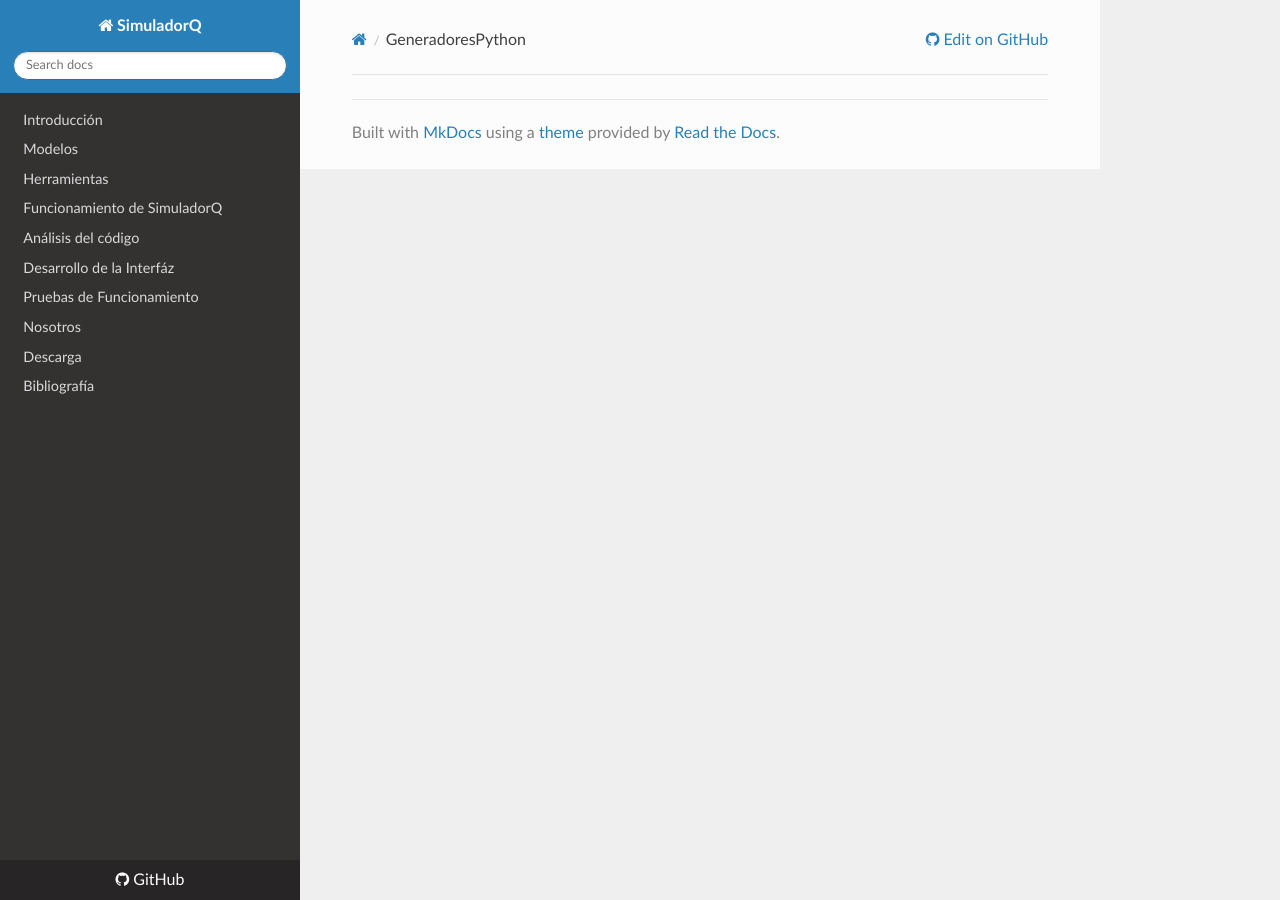
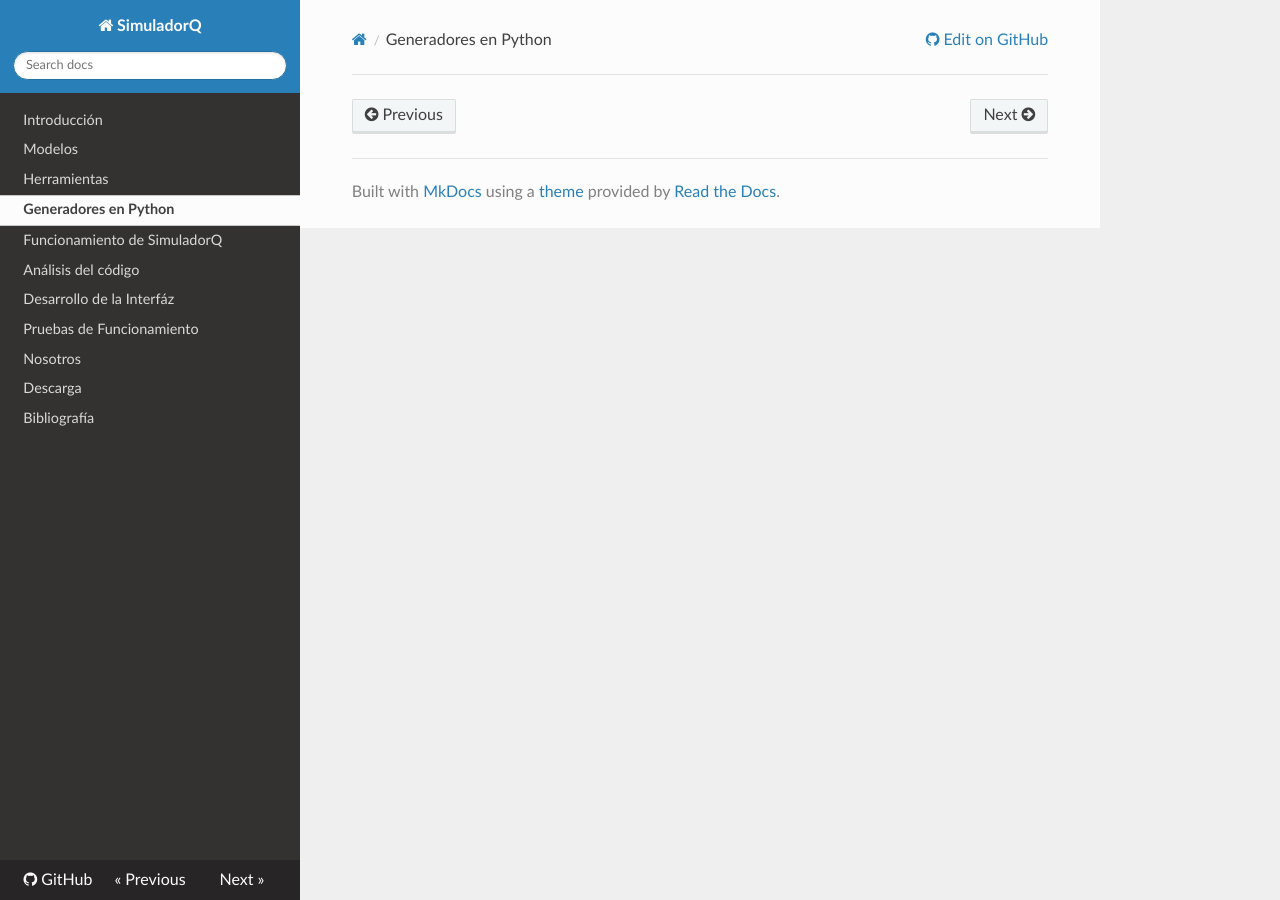
Before and after one commit to m-ibarra-arg/trafico, an MkDocs documentation site: the page built from docs/GeneradoresPython.md, in a window 1280 px wide. Built offline with MkDocs 1.6.1, drawn with Linux system fonts in a browser that asks for light colours; nearby versions of some CDN libraries; old or Windows-style settings are respelled for this version of MkDocs.

Commit message:
Update mkdocs.yml

```diff
--- a/mkdocs.yml
+++ b/mkdocs.yml
@@ -3,6 +3,7 @@ pages:
  - Introducción: index.md
  - Modelos: Modelos.md
  - Herramientas: Herramientas.md
+ - Generadores en Python: GeneradoresPython.md
  - Funcionamiento de SimuladorQ: FuncionamientodeSimuladorQ.md
  - Análisis del código: Analisisdelcodigo.md
  - Desarrollo de la Interfáz: DesarrolloDeLaInterfaz.md
```
